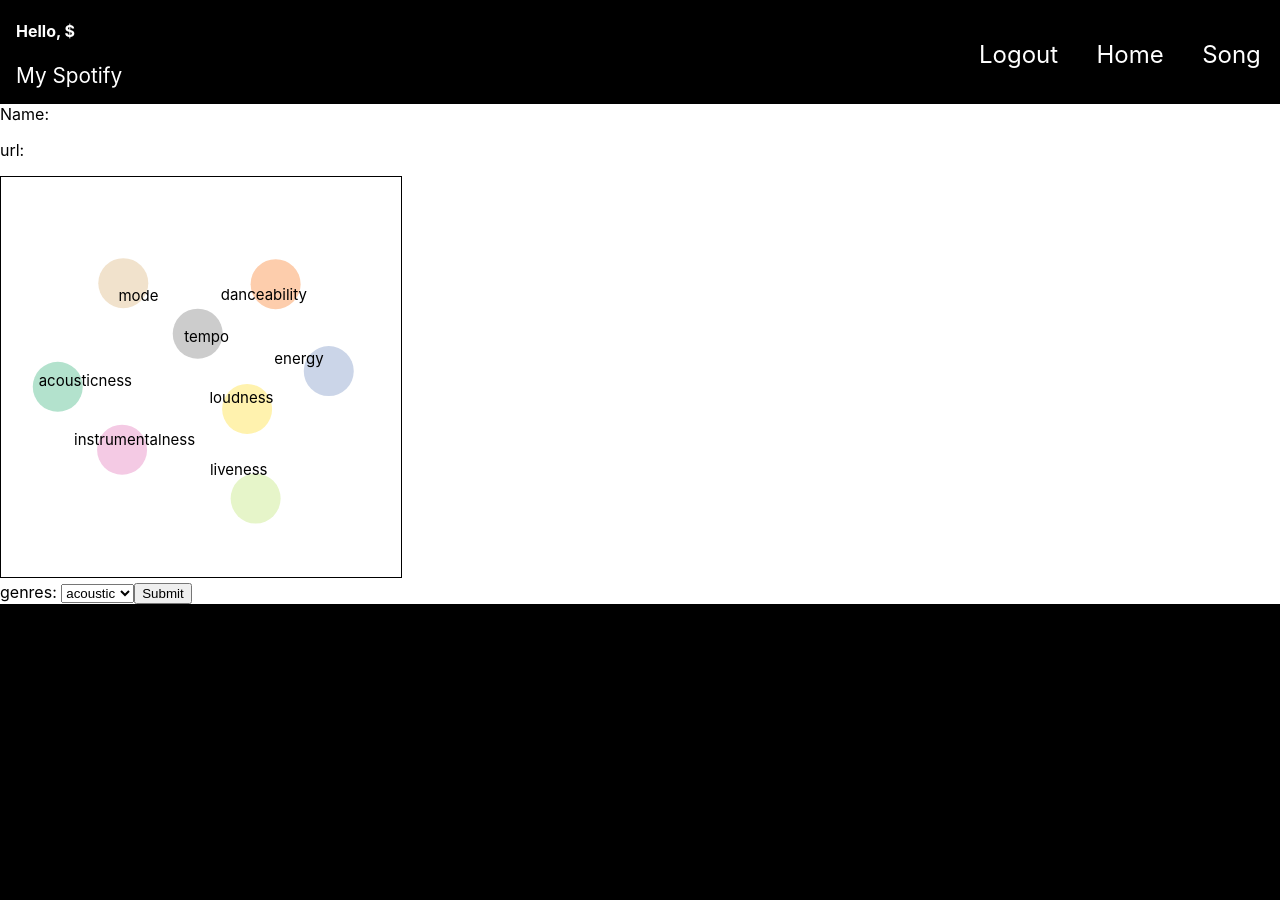
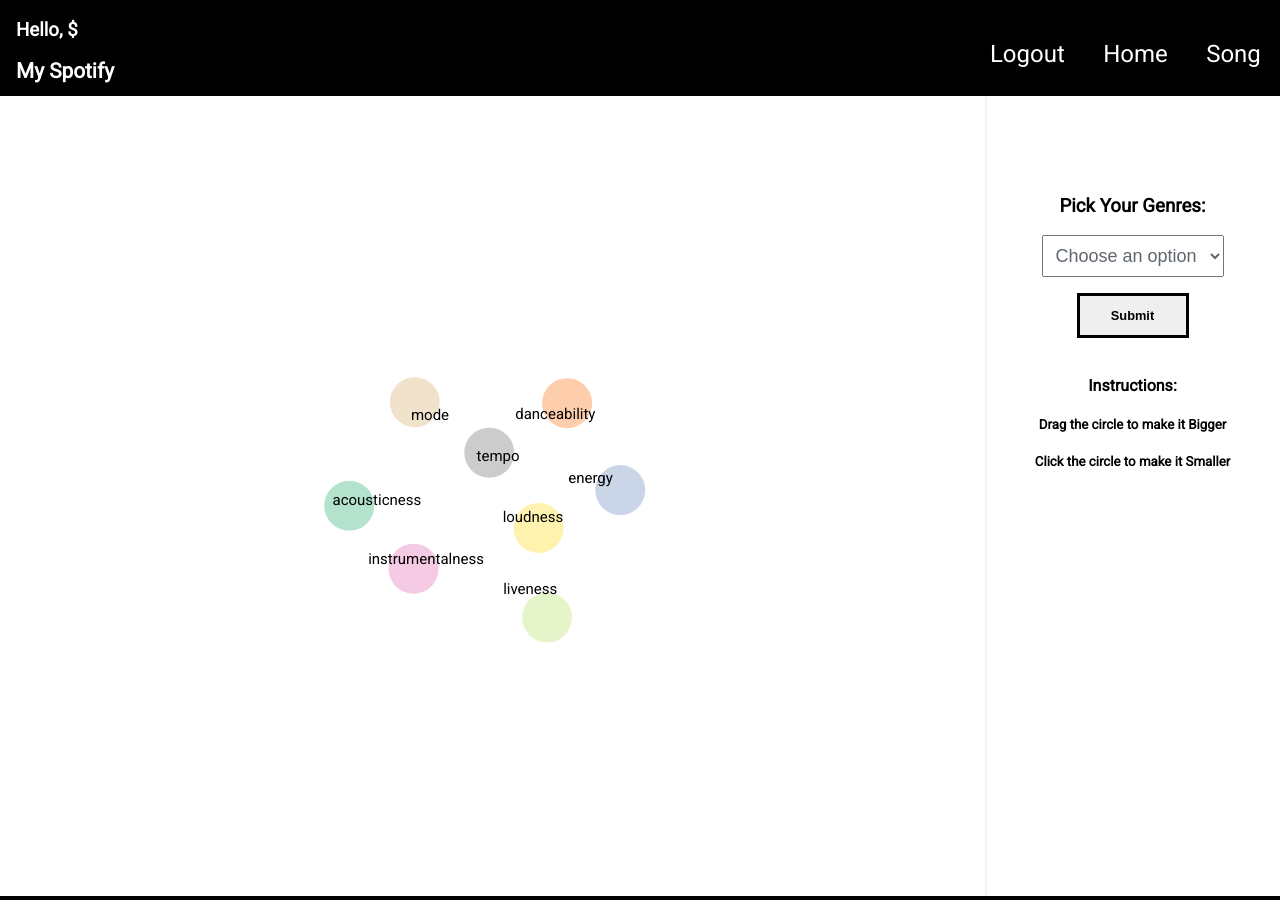
Before and after one commit to stacello19/Stacify, a React app in the folder stacify-front/: page /home in a window 1280 px wide. Before the commit the page ends 800 px from the top, so only its background shows below. Built offline with nearby package versions, Linux system fonts and the light colour scheme; no server answers.

Commit message:
feat: little design

```diff
--- a/stacify-front/public/index.html
+++ b/stacify-front/public/index.html
@@ -10,6 +10,7 @@
       content="Web site created using create-react-app"
     />
     <link rel="apple-touch-icon" href="%PUBLIC_URL%/logo192.png" />
+    <link href='https://fonts.googleapis.com/css?family=Roboto' rel='stylesheet'>
     <!--
       manifest.json provides metadata used when your web app is installed on a
       user's mobile device or desktop. See https://developers.google.com/web/fundamentals/web-app-manifest/
--- a/stacify-front/src/components/Home/Home.js
+++ b/stacify-front/src/components/Home/Home.js
@@ -1,4 +1,6 @@
 import React, { PureComponent } from 'react';
+import styles from './Home.scss';
+import classNames from 'classnames/bind';
 import axios from 'axios';
 import querystring from 'querystring';
 import * as d3 from 'd3';
@@ -8,13 +10,13 @@ import * as actions from 'reducers';
 import { connect } from 'react-redux';
 import { bindActionCreators } from 'redux';
 
+const cx = classNames.bind(styles);
+
 class Home extends PureComponent {
 
     constructor() {
         super();
-        this.state={ display_name: '',
-                     spotifyProfile: '',
-                     seed_genres: 'acoustic',
+        this.state={ seed_genres: 'acoustic',
                      target_acousticness: 0,
                      target_danceability: 0,
                      target_energy: 0,
@@ -22,8 +24,7 @@ class Home extends PureComponent {
                      target_liveness: 0,
                      target_loudness: 0,
                      target_mode: 0,
-                     target_tempo: 0,
-                     loginDirect: false };
+                     target_tempo: 0 };
         this.d3Chart = React.createRef();
     }
 
@@ -40,9 +41,11 @@ class Home extends PureComponent {
 
 
     createChart = () => {
+        const div = document.querySelector('.d3Div');
+
         let that = this;
-        const height = 400;
-        const width = 400;
+        const height = div.offsetHeight;
+        const width = div.offsetWidth;
         const names = ['target_acousticness', 'target_danceability', 'target_energy', 'target_instrumentalness', 'target_liveness', 'target_loudness', 'target_mode', 'target_tempo']
         const nodes = d3.range(8).map(function(i) { return {name: names[i], radius: 25, x: Math.random() * 85 + 100, y: Math.random() * 95 +200}; })
         const color = d3.scaleOrdinal(d3.schemePastel2);
@@ -51,7 +54,6 @@ class Home extends PureComponent {
                         .append('svg')
                             .attr('width', width)
                             .attr('height', height)
-                            .style('border', '1px solid black')
 
         //Force for the circles
         d3.forceSimulation(nodes)
@@ -200,7 +202,7 @@ class Home extends PureComponent {
             const spotifyProfile = external_urls.spotify;
 
             getInfo(display_name, spotifyProfile)
-            this.setState({ display_name, spotifyProfile })
+            // this.setState({ display_name, spotifyProfile })
         } catch(e) {
             const response = await axios.get(`http://localhost:9000/test/refresh_token?refresh_token=${refresh_token}`)
             const access_token = response.data.access_token;
@@ -259,15 +261,13 @@ class Home extends PureComponent {
     }
 
     render() {
-        const { display_name, spotifyProfile } = this.state;
-
         return (
-            <div className='homeDiv' style={{backgroundColor: 'white'}}>
-                <p>Name: {display_name}</p>
-                <p>url: {spotifyProfile}</p>
-                <div ref={this.d3Chart}></div>
-                <form onSubmit={this.handleSubmit}>
-                    genres: <select name='seed_genres' onChange={this.listenChange}>
+            <div className={cx('homeDiv')}>
+                <div className={cx('d3Div')} ref={this.d3Chart}></div>
+                <form className={cx('formDiv')} onSubmit={this.handleSubmit}>
+                    <h3>Pick Your Genres:</h3>
+                    <select name='seed_genres' onChange={this.listenChange}>
+                        <option selected disabled>Choose an option</option>
                         <option value="acoustic">acoustic</option>
                         <option value="blues">blues</option>
                         <option value="classical">classical</option>
@@ -280,7 +280,11 @@ class Home extends PureComponent {
                         <option value="pop">pop</option>
                         <option value="tango">tango</option>
                     </select>
-                    <button type='submit'>Submit</button>
+                    <br/>
+                    <button className={cx('btn')} type='submit'>Submit</button>
+                    <h4>Instructions:</h4>
+                    <h5>Drag the circle to make it Bigger</h5>
+                    <h5>Click the circle to make it Smaller</h5>
                 </form>
             </div>
         );
--- /dev/null
+++ b/stacify-front/src/components/Home/Home.scss
@@ -0,0 +1,35 @@
+.homeDiv {
+    display: flex;
+    height: 100vh;
+    background-color: white;
+}
+
+.d3Div {
+    flex: 1;
+    box-shadow: 0px 0px 3px rgba(0,0,0,.15);
+}
+
+.formDiv {
+    flex: 0.3;
+    text-align: center;
+    padding-top: 5em;
+}
+
+select {
+    font-size: 18px;
+    color: #60666d;
+    padding: 0.5em;
+    cursor: pointer;
+    outline: none;
+}
+
+.btn {
+    margin: 1rem;
+    width: 7rem;
+    height: 2.8rem;
+    outline: none;
+    border: 3px solid black;
+    font-size: 0.8rem;
+    font-weight: 600;
+    cursor: pointer;
+}
--- a/stacify-front/src/components/Navbar/Navbar.js
+++ b/stacify-front/src/components/Navbar/Navbar.js
@@ -22,8 +22,8 @@ const Navbar = (props) => {
         links = (
             <React.Fragment>
                 <div className={cx('leftNav')}>
-                    <h4>Hello, ${name}</h4>
-                    <a href={`${spotifyProfile}`}>My Spotify</a>
+                    <h3>Hello, ${name}</h3>
+                    <a className={cx('linkSpotify')} href={`${spotifyProfile}`}>My Spotify</a>
                 </div>
                 <div className={cx('rightNav')}>
                     <Link className={cx('links')} to='/' onClick={logOut}>Logout</Link>
--- a/stacify-front/src/components/Navbar/Navbar.scss
+++ b/stacify-front/src/components/Navbar/Navbar.scss
@@ -1,7 +1,7 @@
 nav {
     display: flex;
     padding-top: 1.5em;
-    height: 4rem;
+    height: 4.5rem;
     background-color: black;
     color: white;
     justify-content: space-between;
@@ -12,10 +12,11 @@ nav {
     margin-top: -1.5em;
 }
 
-a {
+.linkSpotify {
     color: white;
     font-size: 1.3em;
     text-decoration: none;
+    font-weight: 700;
 }
 
 .rightNav {
--- a/stacify-front/src/index.css
+++ b/stacify-front/src/index.css
@@ -1,8 +1,6 @@
 body {
   margin: 0;
-  font-family: -apple-system, BlinkMacSystemFont, 'Segoe UI', 'Roboto', 'Oxygen',
-    'Ubuntu', 'Cantarell', 'Fira Sans', 'Droid Sans', 'Helvetica Neue',
-    sans-serif;
+  font-family: 'Roboto';
   -webkit-font-smoothing: antialiased;
   -moz-osx-font-smoothing: grayscale;
   background-color: black;
```
Lines whose indentation alone changed are shown as unchanged.
